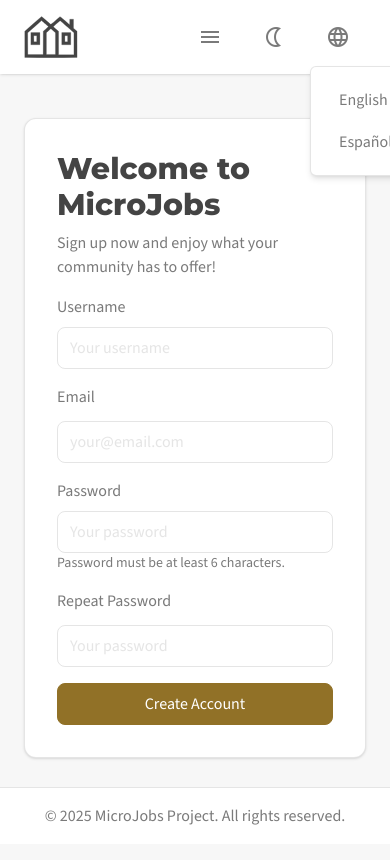
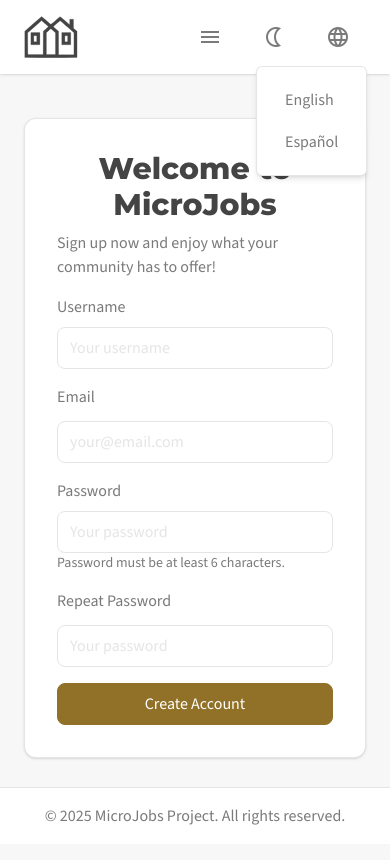
Before and after one commit to MicroJobsProject/microjobs, a React (Vite) app: page /register in a window 390 px wide. Both pictures are taken after a click on the button "language". Built offline with nearby package versions, Linux system fonts and the light colour scheme; no server answers.

Commit message:
style: register scroll and dropdown over responsive menu

```diff
--- a/src/components/ui/Dropdown.tsx
+++ b/src/components/ui/Dropdown.tsx
@@ -49,7 +49,7 @@ export default function Dropdown({
 
       {open && (
         <div
-          className="border-border bg-container absolute z-10 mt-2 w-auto rounded-md border p-3 shadow-md"
+          className="border-border bg-container absolute -left-13.5 z-999 mt-2 w-auto rounded-md border p-3 shadow-md"
           onBlur={(child) => {
             const nextChild = child.relatedTarget as HTMLElement | null;
             if (ref.current && nextChild && !ref.current.contains(nextChild)) {
--- a/src/pages/auth/LoginPage.tsx
+++ b/src/pages/auth/LoginPage.tsx
@@ -67,10 +67,10 @@ function LoginPage() {
             <div className="bg-container border-border rounded-xl border p-8 shadow-sm">
               <form onSubmit={handleSubmit} className="space-y-6">
                 <div className="text-center">
-                  <h2 className="text-heading font-heading mb-2 text-3xl font-extrabold">
-                    {t("loginTo")}
-                  </h2>
-                  <p className="text-paragraph">{t("loginToSubtitle")}</p>
+                  <h2>{t("loginTo")}</h2>
+                  <p className="text-paragraph text-left">
+                    {t("loginToSubtitle")}
+                  </p>
                 </div>
 
                 <div className="space-y-2">
--- a/src/pages/auth/RegisterPage.tsx
+++ b/src/pages/auth/RegisterPage.tsx
@@ -63,14 +63,14 @@ export default function RegisterPage() {
 
   return (
     <>
-      <div className="absolute flex h-full w-full lg:grid lg:grid-cols-2">
+      <div className="flex h-full w-full lg:grid lg:grid-cols-2">
         {/* Contenedor del formulario */}
         <div className="wrapper flex flex-1 items-center justify-center">
           <div className="bg-container border-border w-full max-w-md rounded-xl border p-8 shadow-sm">
             <form onSubmit={handleSubmit} className="flex flex-col gap-4">
               {/* Título de la página */}
               <div>
-                <h2>{t("signUpTo")}</h2>
+                <h2 className="text-center">{t("signUpTo")}</h2>
                 <p>{t("signUpSubtitle")}</p>
               </div>
               {/* Username */}
```
